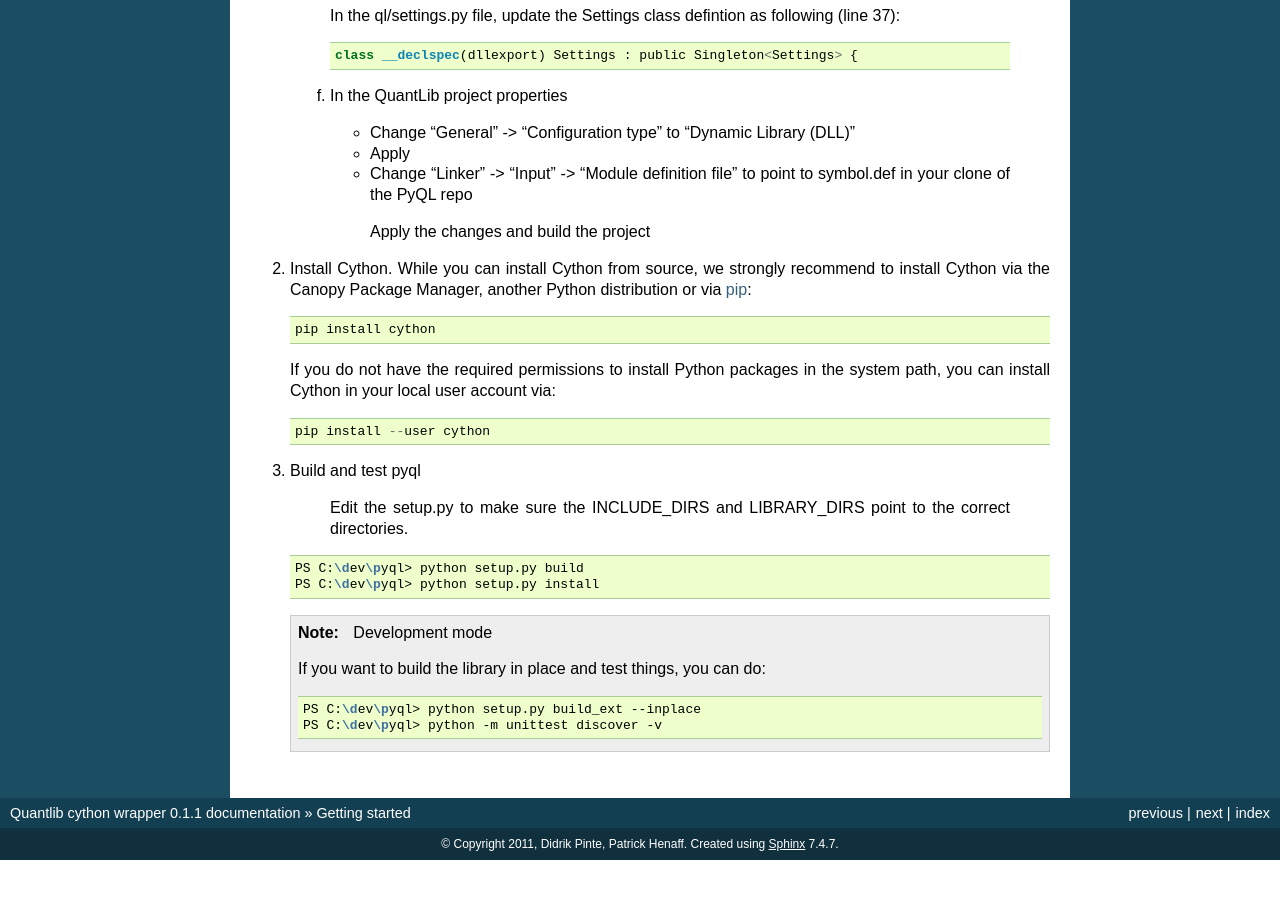
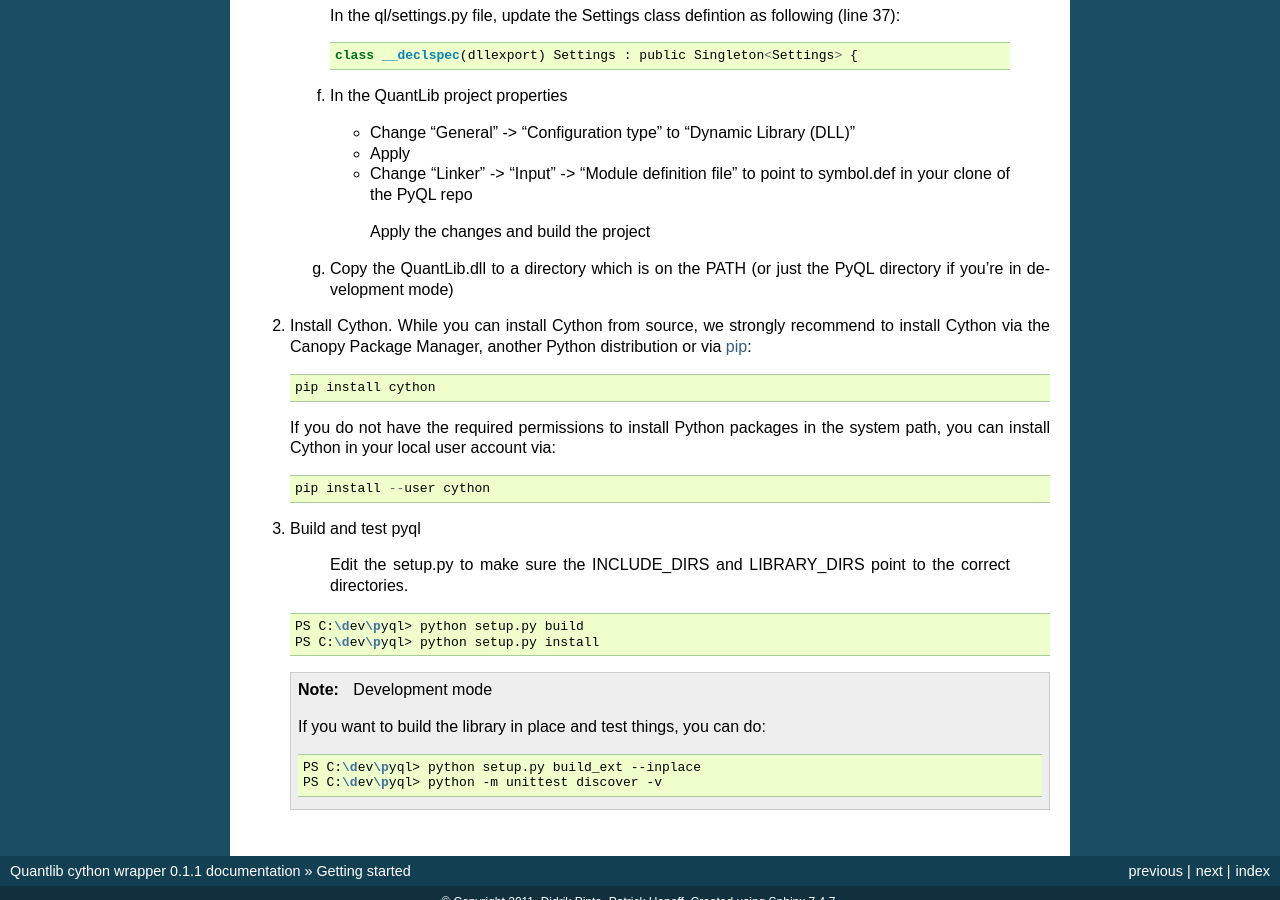
Before and after one commit to enthought/pyql, a Sphinx documentation site: the page built from docs/source/getting_started.rst, in a window 1280 px wide and 900 px high, scrolled down 2425 px. Built offline with Sphinx 7.4.7, drawn with Linux system fonts in a browser that asks for light colours; before the commit the page ends 3285 px from its top, so only the background shows below that.

Commit message:
add info about copying the dll on the path

```diff
--- a/docs/source/getting_started.rst
+++ b/docs/source/getting_started.rst
@@ -159,6 +159,9 @@ Prerequisites:
 
      Apply the changes and build the project
 
+   g. Copy the QuantLib.dll to a directory which is on the PATH (or just the
+      PyQL directory if you're in development mode)
+
 2. Install Cython. While you can install Cython from source, we strongly
    recommend to install Cython via the Canopy Package Manager, another Python
    distribution or via pip_::
```
